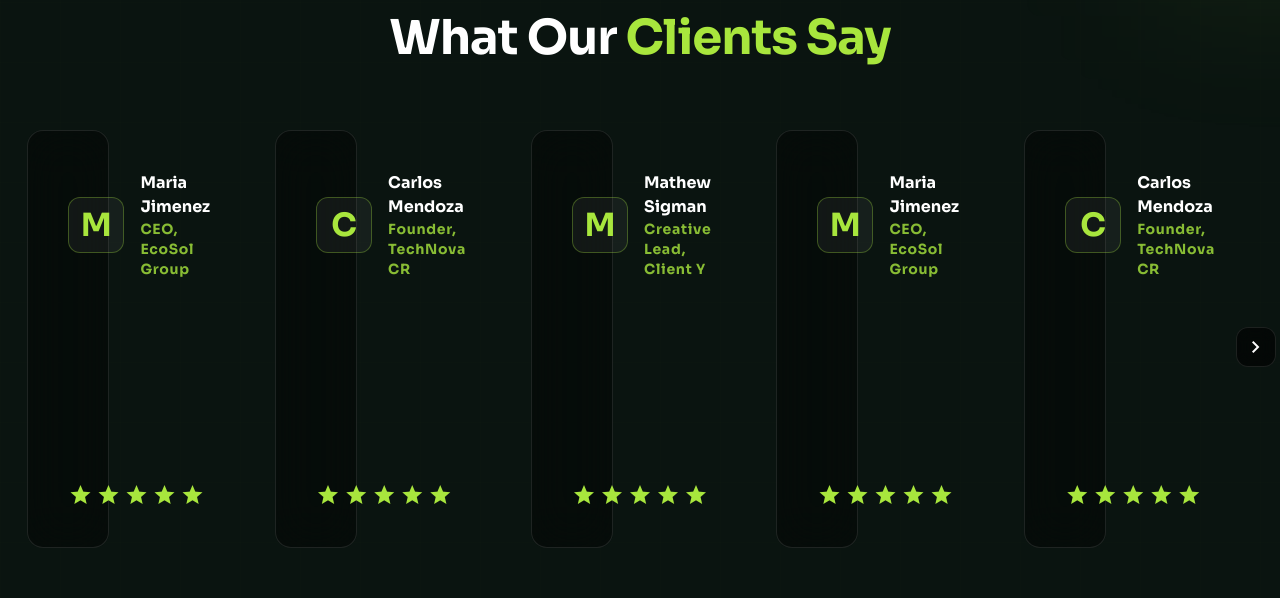
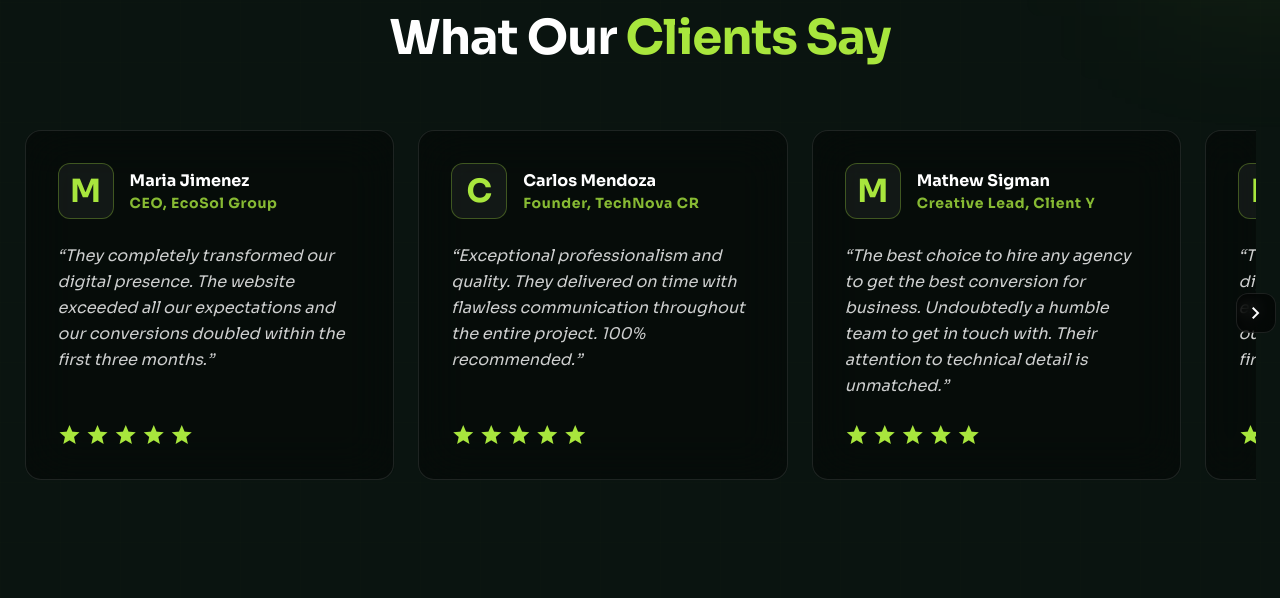
Before and after one commit to kendollcastro/siwakodewebsite, a React (Vite) app: page / in a window 1280 px wide. Shown: the part 3000-3598 px from the top of the page. Built offline with nearby package versions, Linux system fonts and the light colour scheme.

Commit message:
fix: testimonials carousel structure - same pattern as projects carousel

```diff
--- a/src/components/Testimonials.jsx
+++ b/src/components/Testimonials.jsx
@@ -4,7 +4,7 @@ import useScrollReveal from '../hooks/useScrollReveal'
 
 function TestimonialCard({ testimonial }) {
   return (
-    <article className="bg-black/40 backdrop-blur-xl border border-white/10 p-8 md:p-10 rounded-2xl shrink-0 w-[85%] md:w-[calc(50%-12px)] lg:w-[calc(33.333%-16px)] flex flex-col">
+    <article className="bg-black/40 backdrop-blur-xl border border-white/10 p-8 rounded-2xl flex flex-col h-full">
       <div className="flex items-center gap-4 mb-6 shrink-0">
         <div className="w-14 h-14 rounded-full border border-primary-fixed/30 overflow-hidden bg-white/5 shrink-0 flex items-center justify-center text-primary-fixed text-headline-md font-bold">
           {testimonial.name.charAt(0)}
@@ -19,7 +19,7 @@ function TestimonialCard({ testimonial }) {
           {testimonial.quote}
         </p>
       </blockquote>
-      <div className="flex gap-1 mt-6 shrink-0" aria-label="5 out of 5 stars">
+      <div className="flex gap-1 mt-6 shrink-0">
         {Array.from({ length: 5 }, (_, i) => (
           <span
             key={i}
@@ -44,7 +44,7 @@ function Testimonials() {
   const autoPlayRef = useRef(null)
 
   const cards = t.testimonials.list
-  const duplicated = [...cards, ...cards]
+  const duplicated = [...cards, ...cards, ...cards]
 
   const updateScrollButtons = useCallback(() => {
     const el = scrollRef.current
@@ -66,13 +66,17 @@ function Testimonials() {
     autoPlayRef.current = setInterval(() => {
       const el = scrollRef.current
       if (!el) return
-      const cardWidth = el.querySelector('article')?.offsetWidth || 0
+      const wrapper = el.firstElementChild
+      if (!wrapper) return
+      const cardWidth = wrapper.getBoundingClientRect().width
       const gap = 24
       const scrollAmount = cardWidth + gap
-      const nextPos = el.scrollLeft + scrollAmount
+      const halfScroll = (el.scrollWidth - el.clientWidth) / 2
 
-      if (nextPos >= (el.scrollWidth - el.clientWidth) / 2 + el.clientWidth) {
+      if (el.scrollLeft + scrollAmount >= el.scrollWidth - el.clientWidth) {
         el.scrollTo({ left: 0, behavior: 'smooth' })
+      } else if (el.scrollLeft + scrollAmount >= halfScroll) {
+        el.scrollBy({ left: scrollAmount, behavior: 'smooth' })
       } else {
         el.scrollBy({ left: scrollAmount, behavior: 'smooth' })
       }
@@ -140,7 +144,7 @@ function Testimonials() {
             {duplicated.map((testimonial, i) => (
               <div
                 key={`${testimonial.name}-${i}`}
-                className={`snap-start transition-all duration-700 ${
+                className={`snap-start shrink-0 w-[85%] md:w-[45%] lg:w-[30%] transition-all duration-700 ${
                   visible ? 'opacity-100 translate-y-0' : 'opacity-0 translate-y-8'
                 }`}
                 style={{ transitionDelay: `${(i % cards.length) * 100}ms` }}
```
